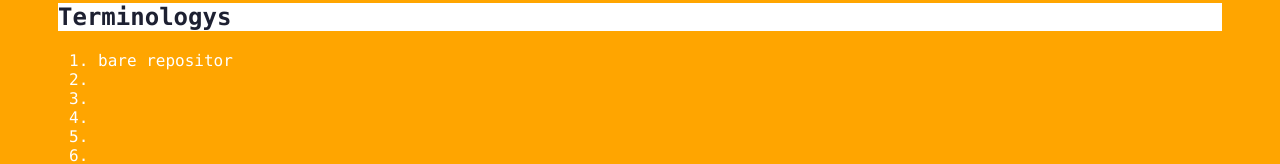
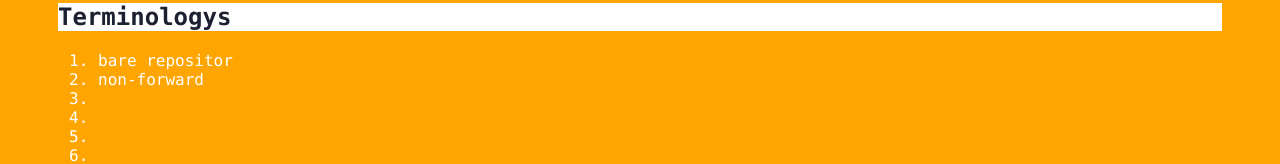
Before and after one commit to baimafeima123/git_learning_back, a plain HTML site: page index.html in a window 1280 px wide. Both pictures are taken after a click on the element "Terminologys". Shown: the part 242-406 px from the top of the page. Drawn offline with Linux system fonts and the light colour scheme.

Commit message:
add forward in index

```diff
--- a/index.html
+++ b/index.html
@@ -15,7 +15,7 @@
             <div class="panel">
                 <ol>
                     <li>bare repositor</li>
-                    <li></li>
+                    <li>non-forward</li>
                     <li></li>
                     <li></li>
                     <li></li>
```
